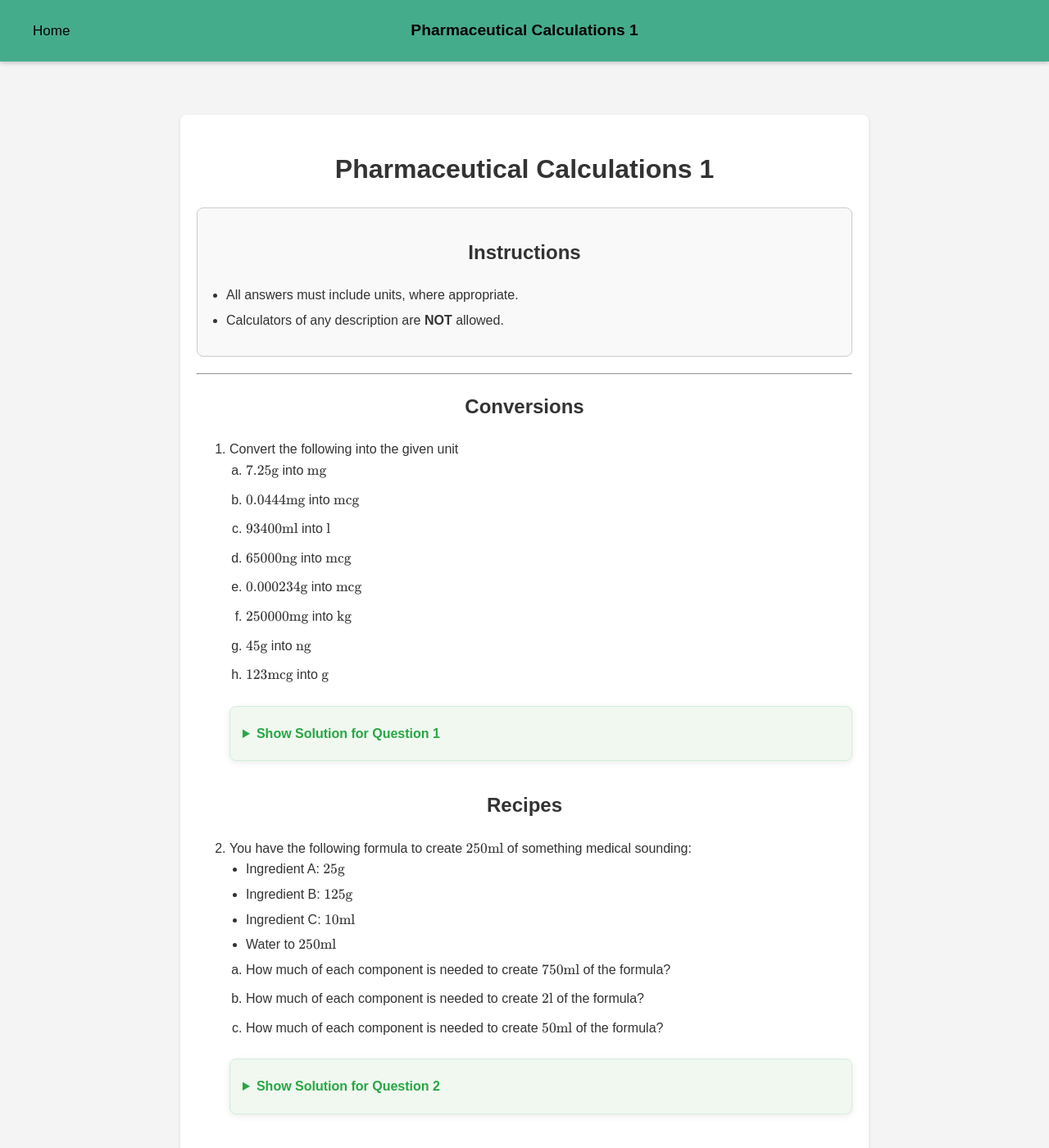
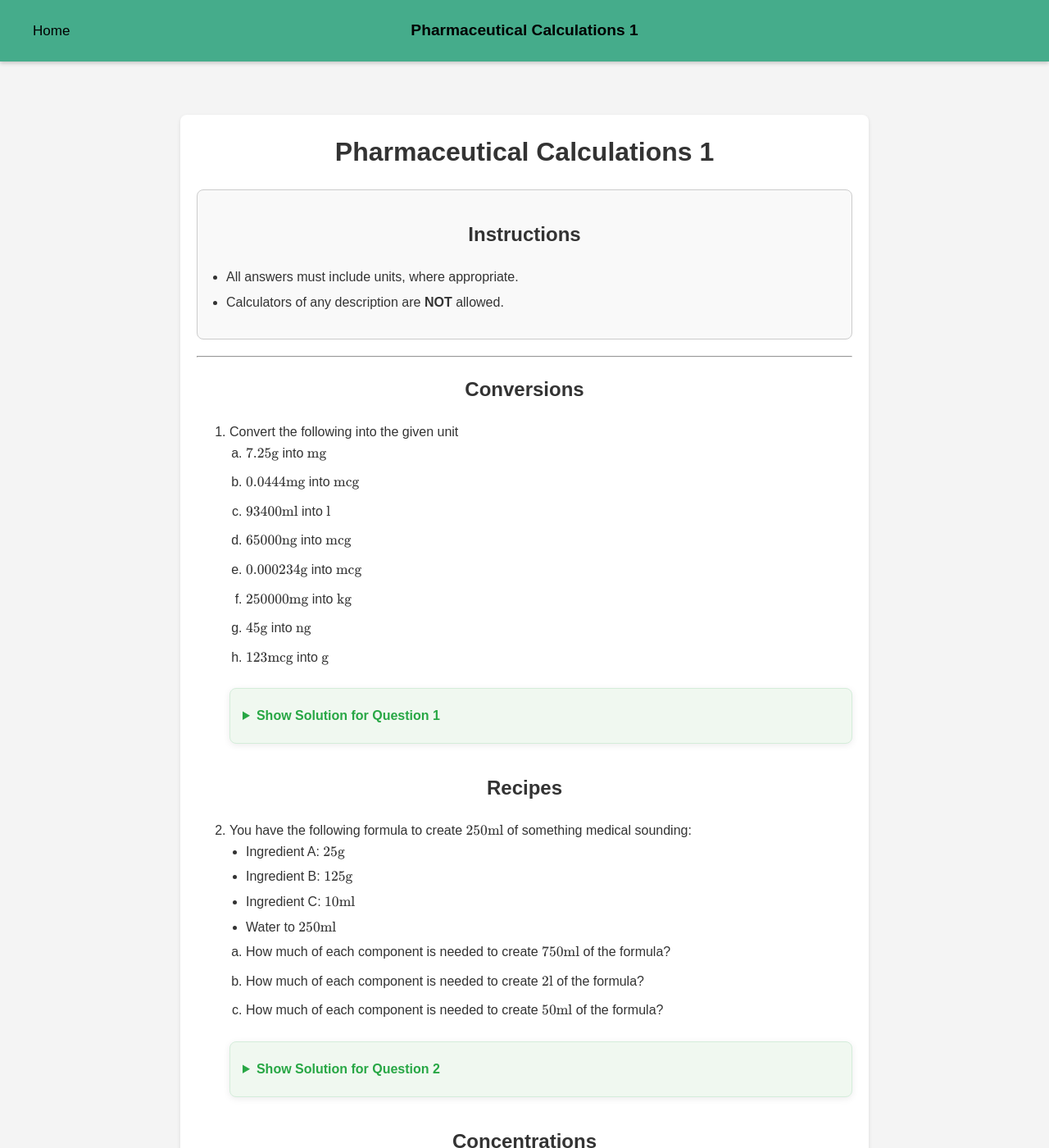
Before and after one commit to probe973/pha-4010y, a Jekyll site: the page built from review/1.md, in a window 1280 px wide and 1400 px high. Shown: the whole window at 82% size. Built offline with Jekyll 4.4.1, drawn with Linux system fonts in a browser that asks for light colours.

Commit message:
Update style.css

```diff
--- a/assets/css/style.css
+++ b/assets/css/style.css
@@ -328,3 +328,7 @@ mjx-container, mjx-math {
         padding-bottom: 100%; /* Adjust aspect ratio for smaller screens if needed */
     }
 }
+
+.content > *:first-child {
+    margin-top: 0 !important;
+}
```
